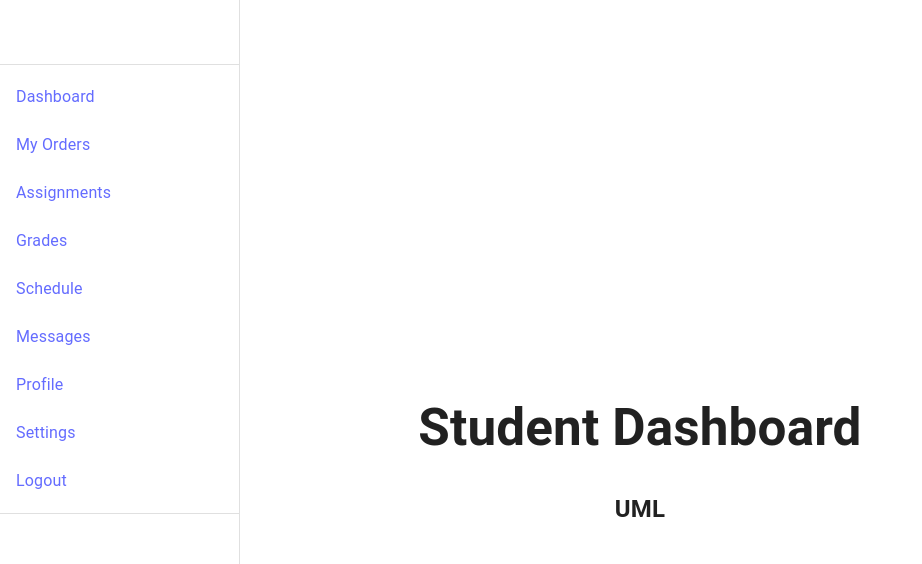
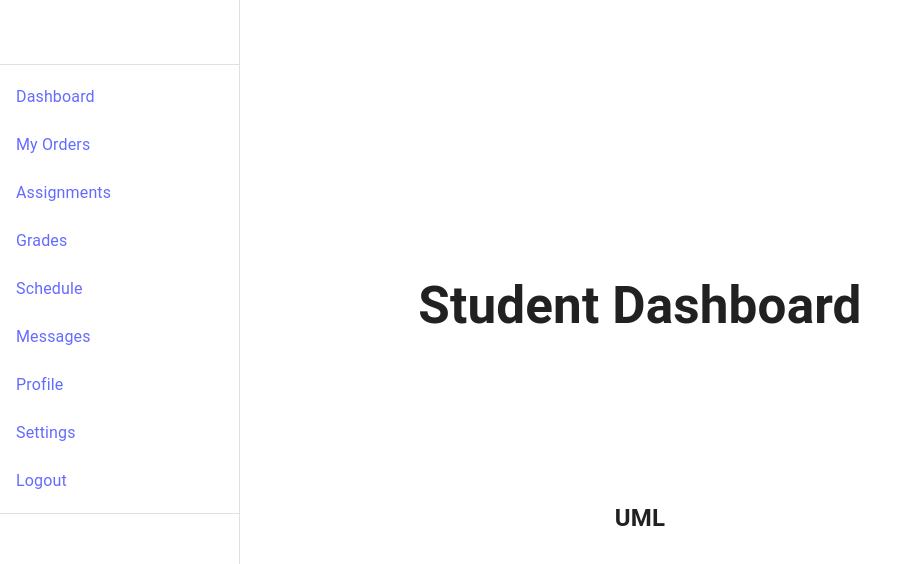
Before and after one commit to daliaalawneh/Initialize-and-Structure-Basic-React-Project, a React (Vite) app: page /student in a window 1280 px wide. Shown: the top 564 px of the page, without its empty margins (0-922 px from the left). Built offline with nearby package versions, Linux system fonts and the light colour scheme.

Commit message:
Refactor

```diff
--- a/src/router/index.tsx
+++ b/src/router/index.tsx
@@ -1,20 +1,25 @@
 import { Route, Routes } from "react-router"
 import AppLayout from "../components/AppLayout/AppLayout"
 import RootDashboard from "../views/root-dashboard/root-dashboard"
-import StudentDashboard from "../views/student-dashboard/student-dashboard"
 import Orders from "../views/student-dashboard/views/order/order.tsx"
 import { ExamProvider } from "../context/ExamContext.tsx"
+import StudentLayout from "../views/student-dashboard/StudentLayout.tsx"
+import StudentDashboard from "../views/student-dashboard/student-dashboard.tsx"
+import RootLayout from "../views/root-dashboard/RootLayout.tsx"
 
 const Router = () => {
   return (
     <Routes>
       <Route path="/" element={<AppLayout />} >
-        <Route index path="root" element={<RootDashboard />} />
+        <Route path="root" element={<RootLayout />}>
+          <Route path="" element={<RootDashboard />} />
+        </Route>
         <Route path="student" element={
           <ExamProvider>
-            <StudentDashboard />
+            <StudentLayout />
           </ExamProvider>
         }>
+          <Route path="" element={<StudentDashboard />} />
           <Route path="orders" element={<Orders />} />
         </Route>
       </Route>
--- /dev/null
+++ b/src/views/root-dashboard/RootLayout.tsx
@@ -0,0 +1,14 @@
+import { Outlet } from 'react-router'
+import Menu from '../../components/Menu/Menu'
+import { rootList } from '../../constants/indes'
+
+const RootLayout = () => {
+  return (
+    <>
+      <Menu list={rootList} />
+      <Outlet />
+    </>
+  )
+}
+
+export default RootLayout
--- a/src/views/root-dashboard/root-dashboard.tsx
+++ b/src/views/root-dashboard/root-dashboard.tsx
@@ -1,11 +1,8 @@
-import Menu from "../../components/Menu/Menu";
-import { rootList } from "../../constants/indes";
 
 const RootDashboard = () => {
 
     return (
         <div>
-            <Menu list={rootList} />
             <h1>Root Dashboard</h1>
         </div>
     )
--- /dev/null
+++ b/src/views/student-dashboard/StudentLayout.tsx
@@ -0,0 +1,15 @@
+import { Outlet } from "react-router"
+import Menu from "../../components/Menu/Menu"
+import { studentList } from "../../constants/indes"
+
+const StudentLayout = () => {
+  return (
+    <div>
+      <h1>Student Dashboard</h1>
+      <Menu list={studentList} />
+      <Outlet />
+    </div>
+  )
+}
+
+export default StudentLayout
--- a/src/views/student-dashboard/student-dashboard.tsx
+++ b/src/views/student-dashboard/student-dashboard.tsx
@@ -1,17 +1,11 @@
-import { Outlet } from "react-router-dom";
-import Menu from "../../components/Menu/Menu";
-import { studentList } from "../../constants/indes";
 import { useContext } from "react";
 import { ExamContext } from "../../context/ExamContext.tsx";
 
 const StudentDashboard = () => {
-    const {examType} = useContext(ExamContext);
+    const { examType } = useContext(ExamContext);
     return (
         <div>
-            <Menu list={studentList} />
-            <h1>Student Dashboard</h1>
             <h2>{examType}</h2>
-            <Outlet />
         </div>
     )
 }
```
